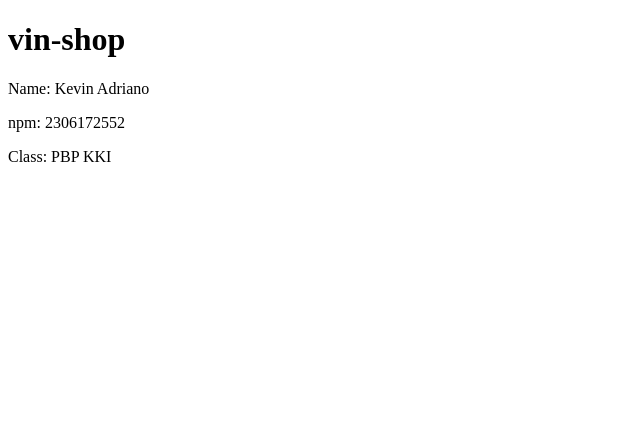
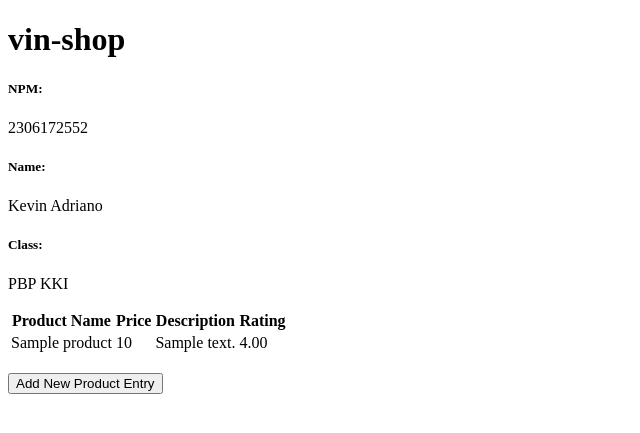
Before and after one commit to kevinadriano1/vin-shop, a Django app: page / in a window 1280 px wide. Shown: the top 433 px of the page, without its empty margins (0-640 px from the left). Run offline with Django 5.2, Linux system fonts and the light colour scheme; tables that the repository leaves empty hold one stand-in row (values such as "Sample post").

Commit message:
assignment 2

```diff
--- a/main/models.py
+++ b/main/models.py
@@ -1,6 +1,8 @@
 from django.db import models
+import uuid
 
 class Product(models.Model):
+    id = models.UUIDField(primary_key=True, default=uuid.uuid4, editable=False)
     name = models.CharField(max_length=100)
     price = models.IntegerField()
     description = models.TextField()
--- a/main/templates/main.html
+++ b/main/templates/main.html
@@ -1,14 +1,43 @@
-<!DOCTYPE html>
-<html lang="en">
-<head>
-    <meta charset="UTF-8">
-    <meta name="viewport" content="width=device-width, initial-scale=1.0">
-    <title>main</title>
-</head>
-<body>
-    <h1>{{ app_name }}</h1>
-    <p>Name: {{ name }}</p>
-    <p>npm: {{ npm }}</p>
-    <p>Class: {{ class }}</p>
-</body>
-</html>
+{% extends 'base.html' %}
+{% block content %}
+<h1>vin-shop</h1>
+
+<h5>NPM: </h5>
+<p>{{ npm }}<p>
+
+<h5>Name:</h5>
+<p>{{ myname }}</p>
+
+<h5>Class:</h5>
+<p>{{ class }}</p>
+
+{% if not product_entries %}
+<p>There are no product data in mental health tracker.</p>
+{% else %}
+<table>
+  <tr>
+    <th>Product Name</th>
+    <th>Price</th>
+    <th>Description</th>
+    <th>Rating</th>
+  </tr>
+
+  {% comment %} This is how to display mood data
+  {% endcomment %}
+  {% for product_entry in product_entries %}
+  <tr>
+    <td>{{product_entry.name}}</td>
+    <td>{{product_entry.price}}</td>
+    <td>{{product_entry.description}}</td>
+    <td>{{product_entry.rating}}</td>
+  </tr>
+  {% endfor %}
+</table>
+{% endif %}
+
+<br />
+
+<a href="{% url 'main:create_product_entry' %}">
+  <button>Add New Product Entry</button>
+</a>
+{% endblock content %}
--- a/main/urls.py
+++ b/main/urls.py
@@ -1,8 +1,14 @@
 from django.urls import path
-from main.views import show_main
+from main.views import show_main, create_product_entry, show_xml, show_json, show_xml_by_id, show_json_by_id
+
 
 app_name = 'main'
 
 urlpatterns = [
     path('', show_main, name='show_main'),
+    path('create-product-entry', create_product_entry, name='create_product_entry'),
+    path('xml/', show_xml, name='show_xml'),
+    path('json/', show_json, name='show_json'),
+    path('xml/<str:id>/', show_xml_by_id, name='show_xml_by_id'),
+    path('json/<str:id>/', show_json_by_id, name='show_json_by_id'),
 ]
--- a/main/views.py
+++ b/main/views.py
@@ -1,12 +1,44 @@
-from django.shortcuts import render
+from django.shortcuts import render, redirect
+from main.forms import ProductForm
+from main.models import Product
+from django.http import HttpResponse
+from django.core import serializers
 # Create your views here.
 
 def show_main(request):
+    product_entries = Product.objects.all()
+
     context = {
-        'app_name' : 'vin-shop',
-        'name': 'Kevin Adriano',
+        'myname': 'Kevin Adriano',
         'npm': '2306172552',
         'class': 'PBP KKI',
+        'product_entries': product_entries
     }
 
     return render(request, "main.html", context)
+
+def create_product_entry(request):
+    form = ProductForm(request.POST or None)
+
+    if form.is_valid() and request.method == "POST":
+        form.save()
+        return redirect('main:show_main')
+
+    context = {'form': form}
+    return render(request, "create_product_entry.html", context)
+
+def show_xml(request):
+    data = Product.objects.all()
+    return HttpResponse(serializers.serialize("xml", data), content_type="application/xml")
+
+def show_json(request):
+    data = Product.objects.all()
+    return HttpResponse(serializers.serialize("json", data), content_type="application/json")
+
+def show_xml_by_id(request, id):
+    data = Product.objects.filter(pk=id)
+    return HttpResponse(serializers.serialize("xml", data), content_type="application/xml")
+
+def show_json_by_id(request, id):
+    data = Product.objects.filter(pk=id)
+    return HttpResponse(serializers.serialize("json", data), content_type="application/json")
--- /dev/null
+++ b/templates/base.html
@@ -0,0 +1,13 @@
+{% load static %}
+<!DOCTYPE html>
+<html lang="en">
+  <head>
+    <meta charset="UTF-8" />
+    <meta name="viewport" content="width=device-width, initial-scale=1.0" />
+    {% block meta %} {% endblock meta %}
+  </head>
+
+  <body>
+    {% block content %} {% endblock content %}
+  </body>
+</html>
--- a/vin_shop/settings.py
+++ b/vin_shop/settings.py
@@ -55,7 +55,7 @@ ROOT_URLCONF = 'vin_shop.urls'
 TEMPLATES = [
     {
         'BACKEND': 'django.template.backends.django.DjangoTemplates',
-        'DIRS': [],
+        'DIRS': [BASE_DIR / 'templates'],
         'APP_DIRS': True,
         'OPTIONS': {
             'context_processors': [
@@ -122,3 +122,5 @@ STATIC_URL = 'static/'
 # https://docs.djangoproject.com/en/5.1/ref/settings/#default-auto-field
 
 DEFAULT_AUTO_FIELD = 'django.db.models.BigAutoField'
+
+CSRF_TRUSTED_ORIGINS = ["http://localhost","http://127.0.0.1","http://kevin-adriano-vinshop.pbp.cs.ui.ac.id/", "https://kevin-adriano-vinshop.pbp.cs.ui.ac.id/"]
```
Also changed, not shown: main/forms.py (added, +7 -0 lines), main/templates/create_product_entry.html (added, +18 -0 lines), .github/workflows/deploy.yml (added), image/localhost_json.png (added), image/localhost_json_id.png (added), image/localhost_xml.png (added), image/localhost_xml_id.png (added), main/migrations/0002_alter_product_id.py (added).
